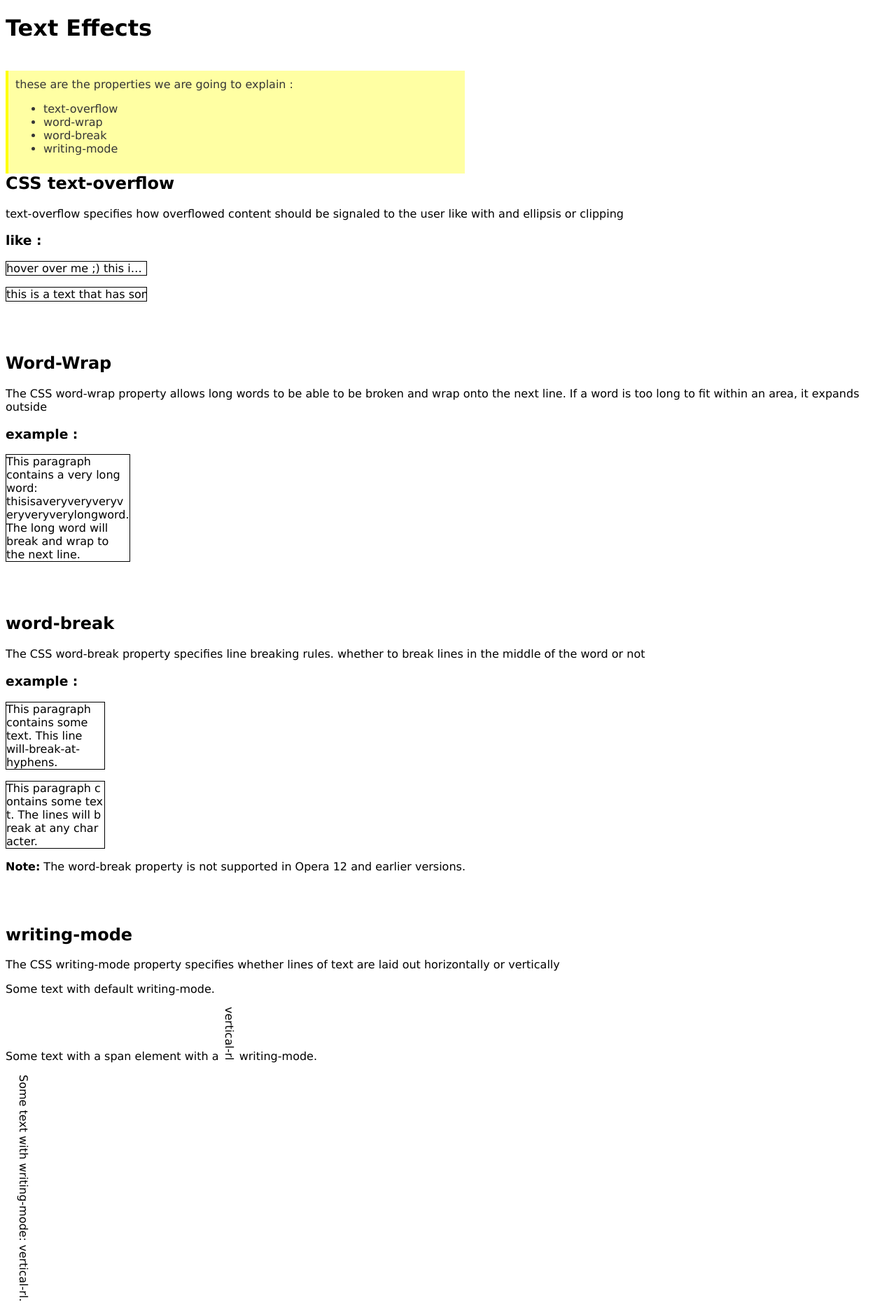
After one commit to easazade/css-practice, a PHP site: page /advanced/text-effects.html in a window 1280 px wide. The commit adds this page. Shown: the whole page at 70% size. Run offline with PHP 8.4, Linux system fonts and the light colour scheme.

Commit message:
adding more advanced examples

```diff
--- /dev/null
+++ b/advanced/text-effects.html
@@ -0,0 +1,106 @@
+<!DOCTYPE html>
+<html lang="en">
+<head>
+    <meta charset="UTF-8">
+    <link href="../note_styles.css" rel="stylesheet"/>
+    <title>Text Effects</title>
+    <style>
+        p.clip-text-overflow {
+            white-space: nowrap;
+            width: 200px;
+            border: 1px solid #000000;
+            overflow: hidden;
+            text-overflow: clip;
+        }
+
+        p.ellipsize-text-overflow {
+            white-space: nowrap;
+            width: 200px;
+            max-width: 200px;
+            border: 1px solid #000000;
+            overflow: hidden;
+            text-overflow: ellipsis;
+        }
+
+        p.ellipsize-text-overflow:hover {
+            overflow: visible;
+        }
+
+        p.wordwrap {
+            width: 11em;
+            border: 1px solid #000000;
+            word-wrap: break-word;
+        }
+
+        p.keepall {
+            width: 140px;
+            border: 1px solid #000000;
+            word-break: keep-all;
+        }
+
+        p.breakall {
+            width: 140px;
+            border: 1px solid #000000;
+            word-break: break-all;
+        }
+
+        p.test1 {
+            writing-mode: horizontal-tb;
+        }
+
+        span.test2 {
+            writing-mode: vertical-rl;
+        }
+
+        p.test2 {
+            writing-mode: vertical-rl;
+        }
+    </style>
+</head>
+<body>
+<h1>Text Effects</h1>
+<div class="note">
+    these are the properties we are going to explain :
+    <ul>
+        <li>text-overflow</li>
+        <li>word-wrap</li>
+        <li>word-break</li>
+        <li>writing-mode</li>
+    </ul>
+</div>
+<h2>CSS text-overflow</h2>
+<p>text-overflow specifies how overflowed content should be signaled to the user like with and ellipsis or clipping</p>
+<h3>like :</h3>
+<p class="ellipsize-text-overflow">hover over me ;) this is a text that has some text in it how do we do this?</p>
+<p class="clip-text-overflow">this is a text that has some text in it how do we do this?</p>
+<br>
+<br>
+<h2>Word-Wrap</h2>
+<p>The CSS word-wrap property allows long words to be able to be broken and wrap onto the next line.
+    If a word is too long to fit within an area, it expands outside</p>
+<h3>example : </h3>
+<p class="wordwrap"> This paragraph contains a very long word: thisisaveryveryveryveryveryverylongword. The long word
+    will
+    break and wrap to the next line.</p>
+<br>
+<br>
+<h2>word-break</h2>
+<p>The CSS word-break property specifies line breaking rules. whether to break lines in the middle of the word or
+    not</p>
+<h3>example :</h3>
+<p class="keepall">This paragraph contains some text. This line will-break-at-hyphens.</p>
+
+<p class="breakall">This paragraph contains some text. The lines will break at any character.</p>
+
+<p><b>Note:</b> The word-break property is not supported in Opera 12 and earlier versions.</p>
+<br>
+<br>
+<h2>writing-mode</h2>
+<p>The CSS writing-mode property specifies whether lines of text are laid out horizontally or vertically</p>
+<p class="test1">Some text with default writing-mode.</p>
+
+<p>Some text with a span element with a <span class="test2">vertical-rl</span> writing-mode.</p>
+
+<p class="test2">Some text with writing-mode: vertical-rl.</p>
+</body>
+</html>
--- a/index.php
+++ b/index.php
@@ -74,6 +74,11 @@
 <a href="advanced/rounded-corners.html">rounded corners</a>
 <a href="advanced/border-image.html">border image</a>
 <a href="advanced/multiple-background.html">multiple backgrounds</a>
+<a href="advanced/gradients.html">gradients</a>
+<a href="advanced/shadows.html">shadows</a>
+<a href="advanced/text-effects.html">text effects</a>
+<a href="advanced/fonts.html">fonts</a>
+<a href="advanced/2d-transformation.html">2D Transformation</a>
 
 </body>
 </html>
```
Also changed, not shown: advanced/2d-transformation.html (added, +119 -0 lines), advanced/fonts.html (added, +38 -0 lines), advanced/gradients.html (added, +78 -0 lines), advanced/shadows.html (added, +83 -0 lines), advanced/irsans.ttf (added), advanced/rock.jpg (added). Lines whose indentation alone changed are shown as unchanged.
